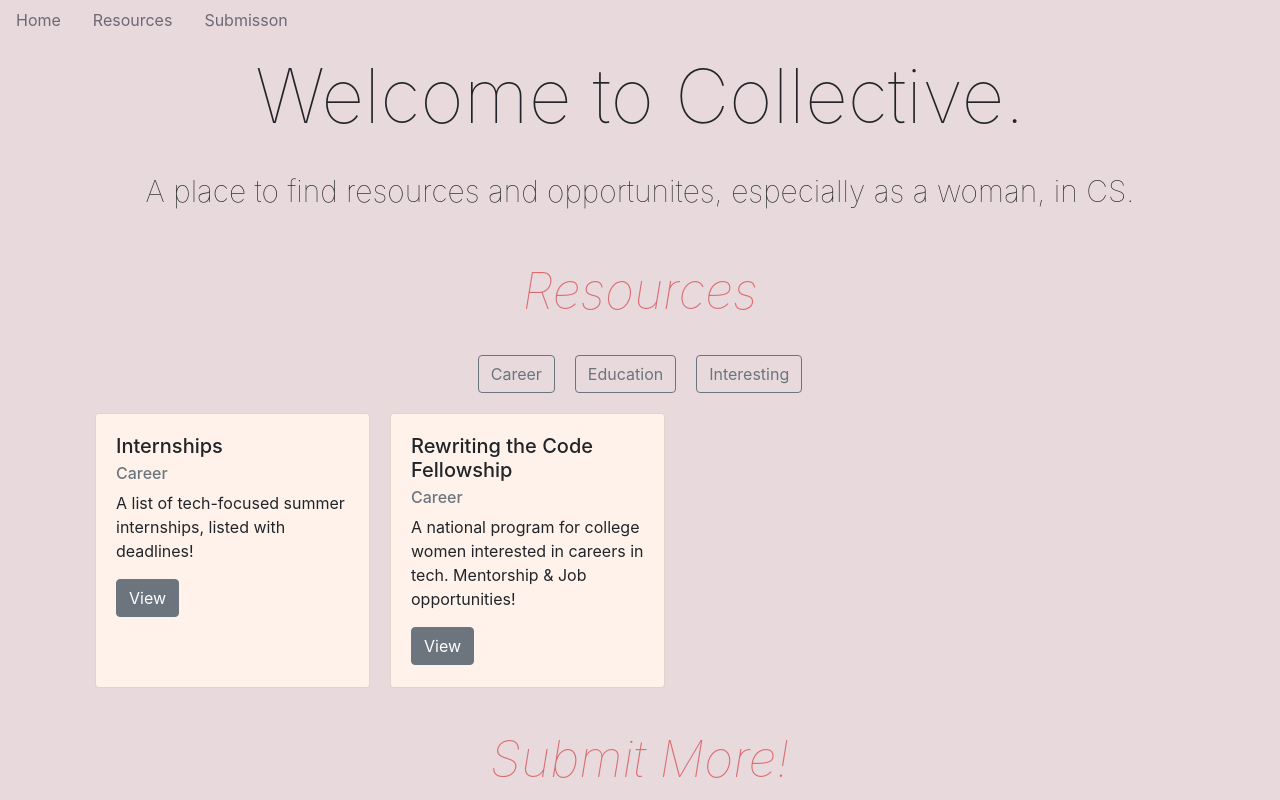
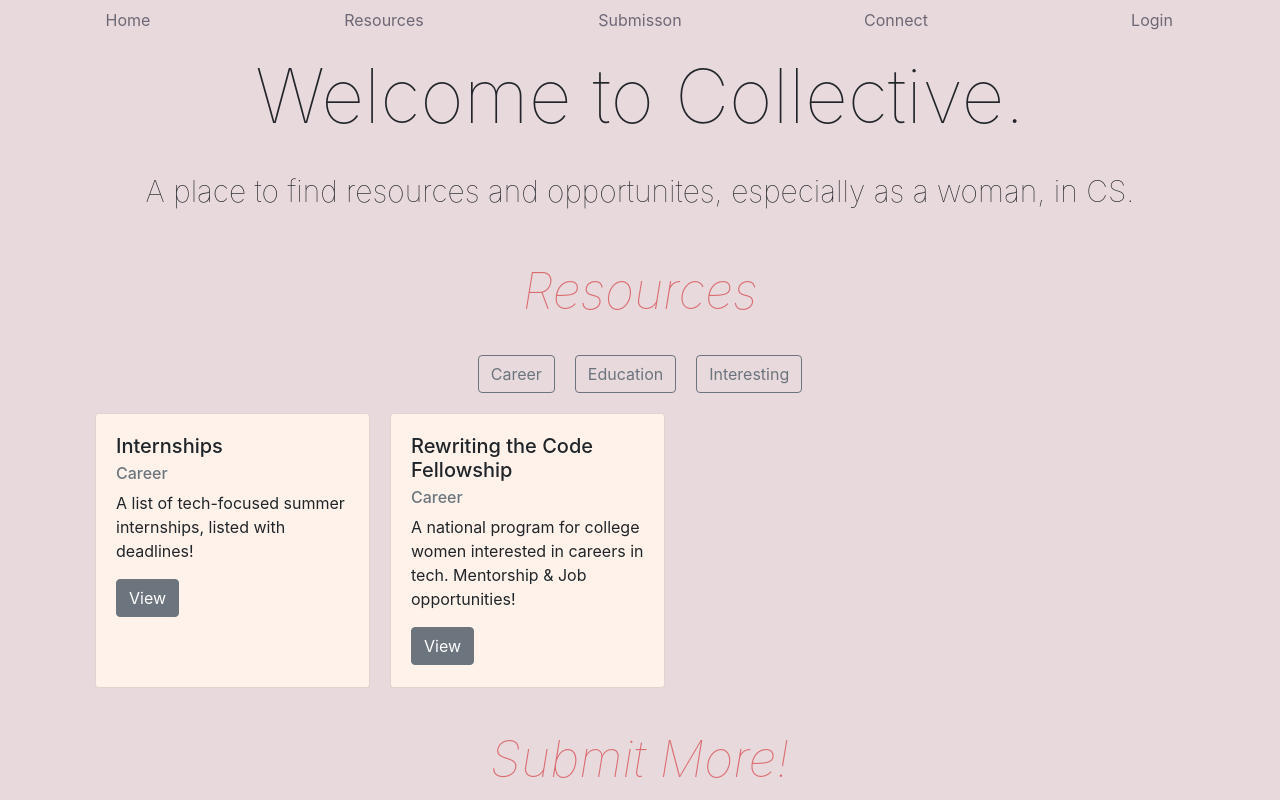
Before and after one commit to sbsanjana/sbsanjana.github.io, a React (Create React App) app: page / in a window 1280 px wide. Shown: the top 800 px of the page. Built offline with nearby package versions, Linux system fonts and the light colour scheme.

Commit message:
added routes

```diff
--- a/package.json
+++ b/package.json
@@ -10,6 +10,7 @@
     "react": "^16.13.1",
     "react-bootstrap": "^1.0.1",
     "react-dom": "^16.13.1",
+    "react-router": "^5.2.0",
     "react-router-dom": "^5.2.0",
     "react-scripts": "3.4.1",
     "write-json-file": "^4.3.0"
--- a/src/App.js
+++ b/src/App.js
@@ -2,8 +2,13 @@ import React from 'react';
 import logo from './logo.svg';
 import './App.css';
 import Head from './components/Head'
+import {BrowserRouter, Switch, Route} from 'react-router-dom'
 import Navigation from './components/Navigation';
 import {Container, Row, Col} from 'react-bootstrap'
+import Login from './components/Login.js'
+import Error from './components/Error.js'
+import Landing from './components/Landing.js'
+
 import RenderResource from './components/RenderResource';
 
 
@@ -13,21 +18,21 @@ export default class App extends React.Component {
   render() {
     return (
       <div>
+      <BrowserRouter>
+        <div>
+          <Navigation />
+            <Switch>
 
-      <Navigation />
+             <Route path="/login" component={Login}/>
+             <Route path="/home" component={Landing}/>
+             <Route path="/home/#resources" component={Landing}/>
+             <Route path="/home/#submit" component={Landing}/>
+             <Route path="/" component={Landing} exact/>
 
-
-      {/* <Head/>         */}
-
-
-      <p style={{fontSize:75, fontWeight:'lighter', textAlign:'center'}}>Welcome to Collective.</p>
-      <p style={{fontSize:30, fontWeight:'lighter', textAlign:'center'}}>A place to find resources and opportunites, especially as a woman, in CS. </p>
-      <br />
-      <p style={{fontStyle:'italic', fontSize:50, fontWeight:'lighter', color:'#DA6C70', textAlign:'center'}} id='resources'>Resources</p>
-   <RenderResource />
-<br></br>
-<p style={{fontStyle:'italic', fontSize:50, fontWeight:'lighter', color:'#DA6C70', textAlign:'center'}} id='submit'>Submit More!</p>
-<Submit />
+            <Route component={Error}/>
+           </Switch>
+        </div>
+      </BrowserRouter>
 
 
 
--- /dev/null
+++ b/src/components/Error.js
@@ -0,0 +1,9 @@
+import React from 'react';
+
+export default class Error extends React.Component {
+    render() {
+        return (
+            <h1> 404. </h1>
+        );
+    }
+}
--- /dev/null
+++ b/src/components/Landing.js
@@ -0,0 +1,36 @@
+import React from 'react';
+import Head from './Head'
+import {BrowserRouter, Switch, Route} from 'react-router-dom'
+import {Container, Row, Col} from 'react-bootstrap'
+import RenderResource from './RenderResource';
+
+
+import Submit from './Submit';
+
+export default class App extends React.Component {
+  render() {
+    return (
+      <div>
+
+
+
+{/*
+ <Head/>
+    */}
+
+    <p style={{fontSize:75, fontWeight:'lighter', textAlign:'center'}}>Welcome to Collective.</p>
+   <p style={{fontSize:30, fontWeight:'lighter', textAlign:'center'}}>A place to find resources and opportunites, especially as a woman, in CS. </p>
+    <br />
+     <p style={{fontStyle:'italic', fontSize:50, fontWeight:'lighter', color:'#DA6C70', textAlign:'center'}} id='resources'>Resources</p>
+   <RenderResource />
+ <br></br>
+ <p style={{fontStyle:'italic', fontSize:50, fontWeight:'lighter', color:'#DA6C70', textAlign:'center'}} id='submit'>Submit More!</p>
+ <Submit />
+
+
+
+
+      </div>
+    );
+  }
+}
--- /dev/null
+++ b/src/components/Login.js
@@ -0,0 +1,9 @@
+import React from 'react';
+
+export default class Login extends React.Component {
+    render() {
+        return (
+            <h1> Hi. </h1>
+        );
+    }
+}
--- a/src/components/Navigation.js
+++ b/src/components/Navigation.js
@@ -5,16 +5,24 @@ export default class Navigation extends React.Component {
     render() {
         return (
             <div>
-              <Nav  activeKey="/home">
+              <Nav  activeKey="/home" justify >
     <Nav.Item>
-      <Nav.Link style={{color:'#6D6875'}} href="#home" >Home</Nav.Link>
+      <Nav.Link style={{color:'#6D6875'}} href="/home" >Home</Nav.Link>
     </Nav.Item>
     <Nav.Item>
-      <Nav.Link  style={{color:'#6D6875'}}href="#resources">Resources</Nav.Link>
+      <Nav.Link  style={{color:'#6D6875'}}href="/home#resources">Resources</Nav.Link>
     </Nav.Item>
     <Nav.Item>
-      <Nav.Link style={{color:'#6D6875'}} href="#submit">Submisson</Nav.Link>
+      <Nav.Link style={{color:'#6D6875'}} href="/home#submit">Submisson</Nav.Link>
+
     </Nav.Item>
+    <Nav.Item >
+      <Nav.Link style={{color:'#6D6875'}} href="/connect">Connect</Nav.Link>
+    </Nav.Item>
+    <Nav.Item style={{float:'right'}}>
+      <Nav.Link style={{color:'#6D6875'}} href="/login">Login</Nav.Link>
+    </Nav.Item>
+
 
 
 
--- a/src/index.js
+++ b/src/index.js
@@ -5,6 +5,7 @@ import App from './App';
 import * as serviceWorker from './serviceWorker';
 import 'bootstrap/dist/css/bootstrap.min.css';
 import './components/styles.css'
+
 
 
 ReactDOM.render(
```
Also changed, not shown: 1 other file (tests, documents, lock files or other folders).
